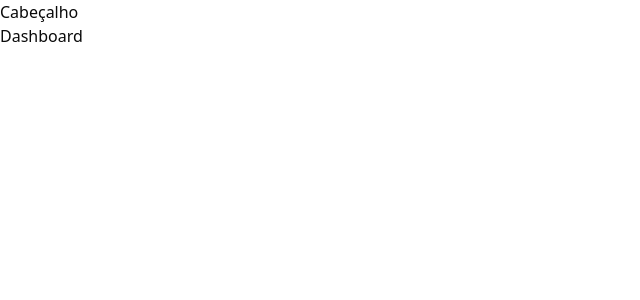
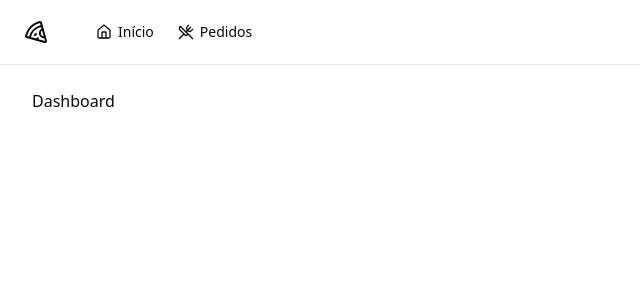
Before and after one commit to angelonetho/pizzashop-web, a React (Vite) app: page / in a window 1280 px wide. Shown: the top 300 px of the page, without its empty margins (0-640 px from the left). Built offline with nearby package versions, Linux system fonts and the light colour scheme.

Commit message:
Layout do app com cabeçalho

```diff
--- a/package.json
+++ b/package.json
@@ -12,6 +12,7 @@
   "dependencies": {
     "@hookform/resolvers": "^3.9.0",
     "@radix-ui/react-label": "^2.1.0",
+    "@radix-ui/react-separator": "^1.1.0",
     "@radix-ui/react-slot": "^1.1.0",
     "add": "^2.0.6",
     "class-variance-authority": "^0.7.0",
--- /dev/null
+++ b/src/components/header.tsx
@@ -0,0 +1,27 @@
+import { Separator } from '@radix-ui/react-separator'
+import { Home, Pizza, UtensilsCrossed } from 'lucide-react'
+
+import { NavLink } from './nav-link'
+
+export function Header() {
+  return (
+    <div className="border-b">
+      <div className="flex h-16 items-center gap-6 px-6">
+        <Pizza className="h-6 w-6" />
+
+        <Separator orientation="vertical" className="h-6" />
+
+        <nav className="flex items-center space-x-4 lg:space-x-6">
+          <NavLink to="/">
+            <Home className="h-4 w-4" />
+            Início
+          </NavLink>
+          <NavLink to="/">
+            <UtensilsCrossed className="h-4 w-4" />
+            Pedidos
+          </NavLink>
+        </nav>
+      </div>
+    </div>
+  )
+}
--- /dev/null
+++ b/src/components/nav-link.tsx
@@ -0,0 +1,15 @@
+import { Link, LinkProps, useLocation } from 'react-router-dom'
+
+export type NavLinkProps = LinkProps
+
+export function NavLink(props: NavLinkProps) {
+  const { pathname } = useLocation()
+
+  return (
+    <Link
+      data-current={pathname === props.to}
+      className="flex items-center gap-1.5 text-sm font-medium text-muted-foreground hover:text-foreground data-[current=true]:text-foreground"
+      {...props}
+    />
+  )
+}
--- /dev/null
+++ b/src/components/ui/separator.tsx
@@ -0,0 +1,29 @@
+import * as SeparatorPrimitive from '@radix-ui/react-separator'
+import * as React from 'react'
+
+import { cn } from '@/lib/utils'
+
+const Separator = React.forwardRef<
+  React.ElementRef<typeof SeparatorPrimitive.Root>,
+  React.ComponentPropsWithoutRef<typeof SeparatorPrimitive.Root>
+>(
+  (
+    { className, orientation = 'horizontal', decorative = true, ...props },
+    ref,
+  ) => (
+    <SeparatorPrimitive.Root
+      ref={ref}
+      decorative={decorative}
+      orientation={orientation}
+      className={cn(
+        'shrink-0 bg-border',
+        orientation === 'horizontal' ? 'h-[1px] w-full' : 'h-full w-[1px]',
+        className,
+      )}
+      {...props}
+    />
+  ),
+)
+Separator.displayName = SeparatorPrimitive.Root.displayName
+
+export { Separator }
--- a/src/pages/_layouts/app.tsx
+++ b/src/pages/_layouts/app.tsx
@@ -1,11 +1,13 @@
 import { Outlet } from 'react-router-dom'
+
+import { Header } from '@/components/header'
 
 export function AppLayout() {
   return (
-    <div>
-      <h1>Cabeçalho</h1>
+    <div className="flex min-h-screen flex-col antialiased">
+      <Header />
 
-      <div>
+      <div className="flex flex-1 flex-col gap-4 p-8 pt-6">
         <Outlet />
       </div>
     </div>
--- a/src/pages/_layouts/auth.tsx
+++ b/src/pages/_layouts/auth.tsx
@@ -3,7 +3,7 @@
 
 export function AuthLayout() {
   return (
-    <div className="grid min-h-screen grid-cols-2">
+    <div className="grid min-h-screen grid-cols-2 antialiased">
       <div className="flex h-full flex-col justify-between border-r border-foreground/5 bg-muted p-10 text-muted-foreground">
         <div className="flex items-center gap-3 text-lg text-foreground">
           <Pizza className="h-5 w-5" />
```
Also changed, not shown: src/components/ui/button.tsx (+21 -21 lines), 1 other file (tests, documents, lock files or other folders).
